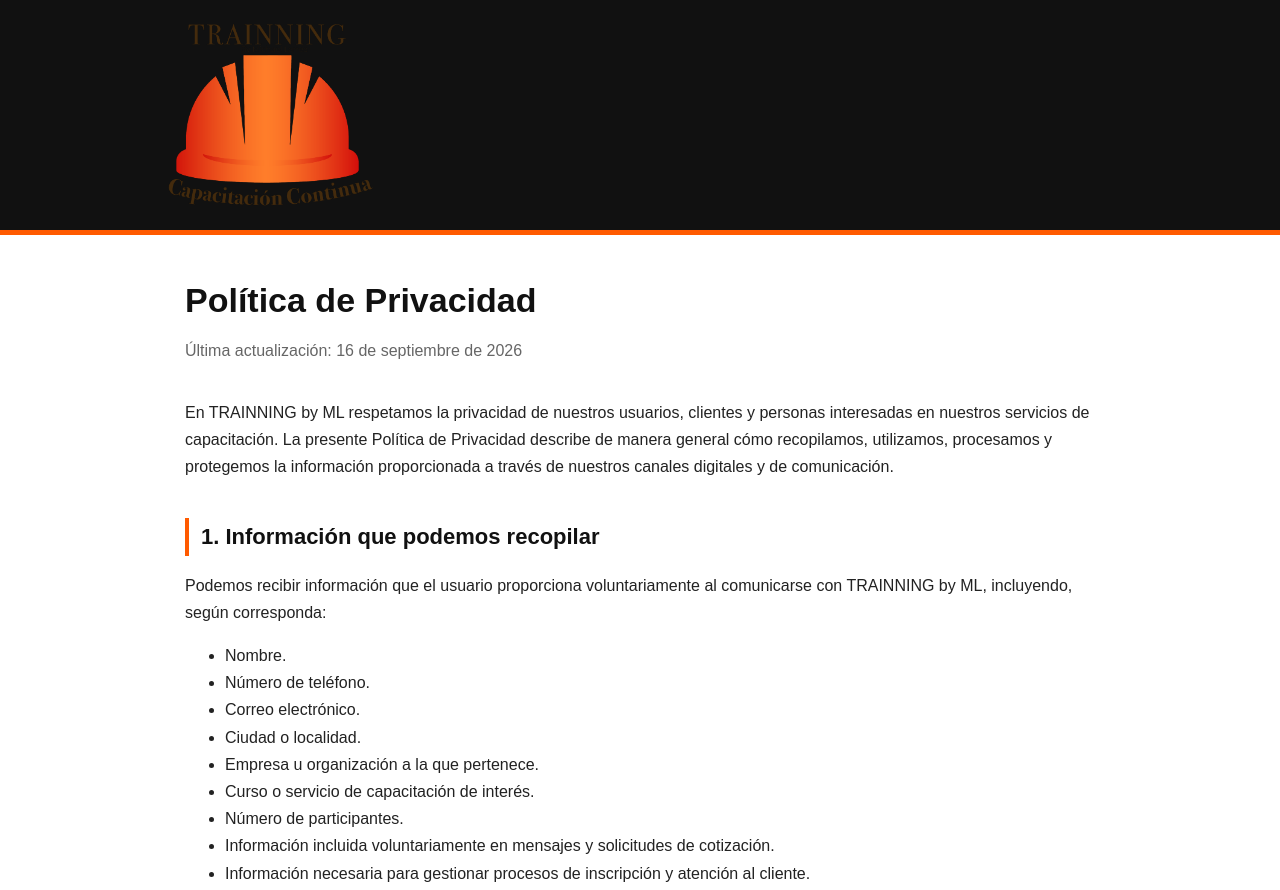
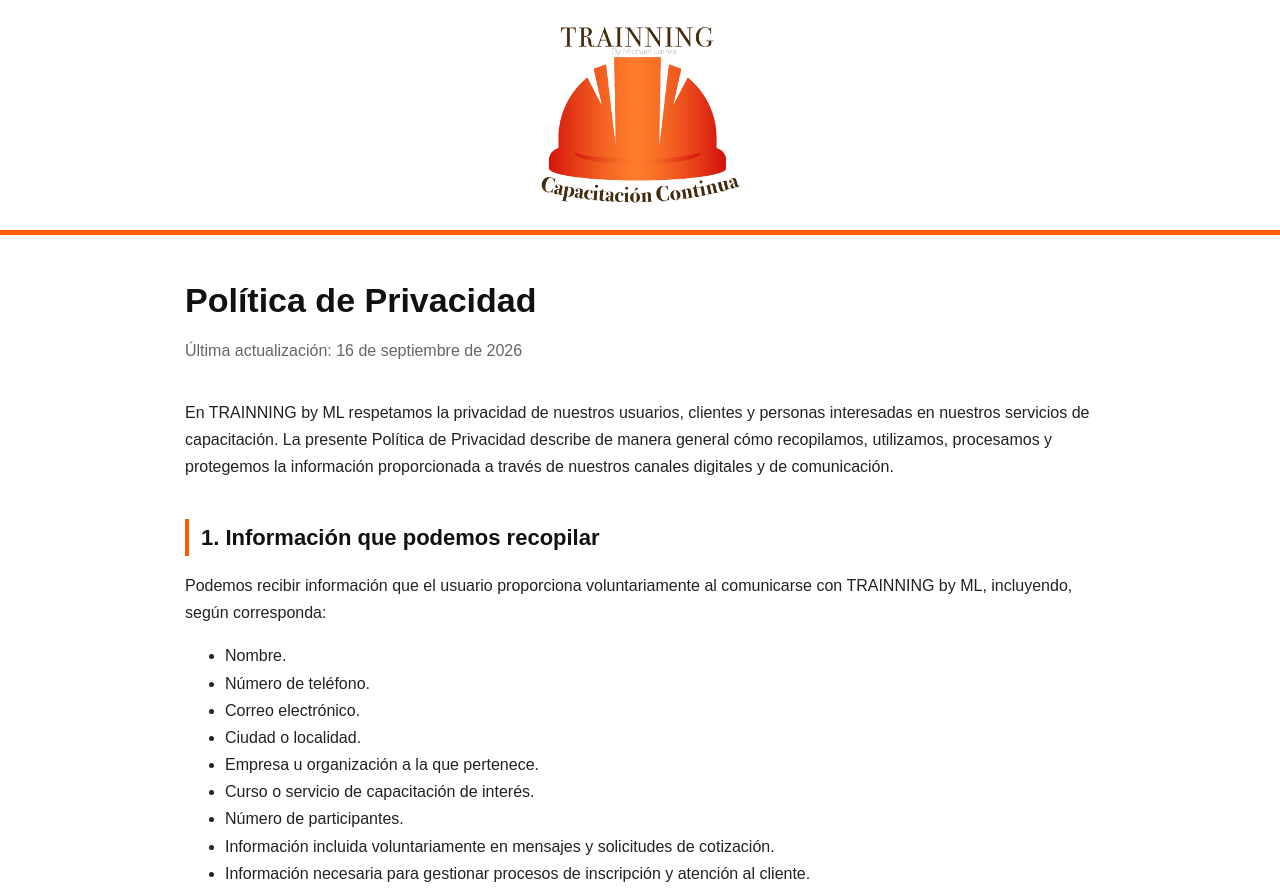
Before and after one commit to trainningbyml/trainning-web, a plain HTML site: page politica-de-privacidad.html in a window 1280 px wide. Shown: the top 890 px of the page. Drawn offline with Linux system fonts and the light colour scheme.

Commit message:
Update politica-de-privacidad.html

```diff
--- a/politica-de-privacidad.html
+++ b/politica-de-privacidad.html
@@ -31,26 +31,36 @@
       line-height: 1.7;
     }
 
+    /* ENCABEZADO */
     .header {
-      background: #111111;
+      background: #ffffff;
       border-bottom: 5px solid #ff5a00;
-      padding: 22px 20px;
+      padding: 25px 20px;
     }
 
     .header-content {
       max-width: 950px;
       margin: 0 auto;
       display: flex;
+      justify-content: center;
       align-items: center;
+    }
+
+    .logo-link {
+      display: inline-block;
+      text-align: center;
     }
 
     .logo {
       display: block;
-      max-width: 210px;
-      width: 100%;
+      width: auto;
+      max-width: 240px;
+      max-height: 180px;
       height: auto;
+      margin: 0 auto;
     }
 
+    /* CONTENIDO */
     .container {
       max-width: 950px;
       margin: 0 auto;
@@ -92,6 +102,7 @@
       text-decoration: underline;
     }
 
+    /* ELIMINACIÓN DE DATOS */
     .data-deletion {
       margin-top: 20px;
       padding: 24px;
@@ -104,6 +115,7 @@
       padding-left: 22px;
     }
 
+    /* CONTACTO */
     .contact-box {
       margin-top: 20px;
       padding: 20px;
@@ -111,6 +123,7 @@
       border-radius: 6px;
     }
 
+    /* PIE DE PÁGINA */
     .footer {
       background: #111111;
       color: #ffffff;
@@ -122,9 +135,15 @@
       color: #ff5a00;
     }
 
+    /* ADAPTACIÓN PARA CELULARES */
     @media (max-width: 600px) {
+      .header {
+        padding: 20px 15px;
+      }
+
       .logo {
-        max-width: 175px;
+        max-width: 190px;
+        max-height: 150px;
       }
 
       h1 {
@@ -144,12 +163,17 @@
 
 <body>
 
+  <!-- ENCABEZADO CON LOGO OFICIAL -->
   <header class="header">
     <div class="header-content">
-      <a href="https://trainningbyml.com/" aria-label="TRAINNING by ML - Inicio">
+      <a
+        href="https://trainningbyml.com/"
+        class="logo-link"
+        aria-label="TRAINNING by ML - Inicio"
+      >
         <img
           src="imagenes/logo-trainning.png"
-          alt="TRAINNING by ML"
+          alt="TRAINNING by ML - Capacitación Continua"
           class="logo"
         >
       </a>
@@ -309,6 +333,7 @@
       eliminación u oposición al tratamiento.
     </p>
 
+    <!-- ESTA SECCIÓN NOS SERVIRÁ PARA META -->
     <h2 id="eliminacion-de-datos">9. Eliminación de datos de usuario</h2>
 
     <p>
@@ -335,22 +360,22 @@
         </li>
 
         <li>
-          Indique en el mensaje la información necesaria para identificar la
-          solicitud o la interacción relacionada con TRAINNING by ML.
+          Indique en el mensaje la información necesaria para identificar
+          la solicitud o la interacción relacionada con TRAINNING by ML.
         </li>
 
         <li>
           TRAINNING by ML revisará la solicitud y podrá requerir información
           razonablemente necesaria para verificar la identidad del solicitante
-          y evitar la eliminación no autorizada de información perteneciente a
-          terceros.
+          y evitar la eliminación no autorizada de información perteneciente
+          a terceros.
         </li>
 
         <li>
           Una vez validada la solicitud, se gestionará la eliminación de los
           datos que corresponda, salvo aquella información cuya conservación
-          sea necesaria para cumplir obligaciones legales, administrativas o
-          contractuales aplicables.
+          sea necesaria para cumplir obligaciones legales, administrativas
+          o contractuales aplicables.
         </li>
       </ol>
 
@@ -379,7 +404,7 @@
       <p>
         <strong>Sitio web:</strong><br>
         <a href="https://trainningbyml.com/">
-          https://trainningbyml.com/
+          trainningbyml.com
         </a>
       </p>
 
```
